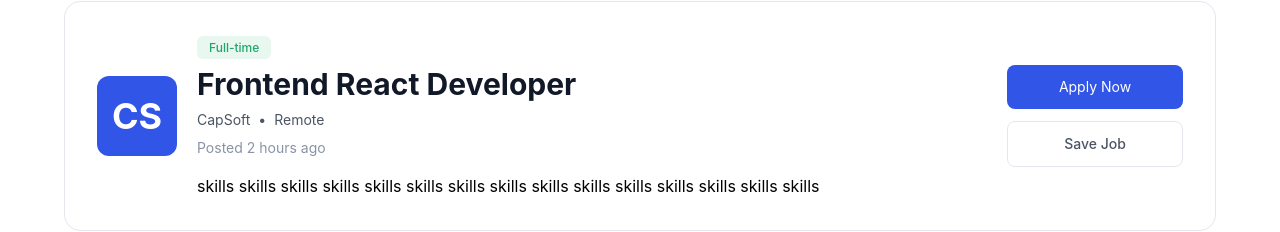
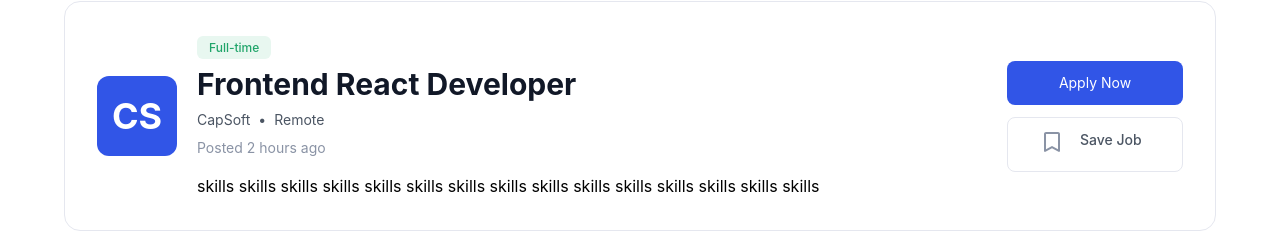
Before and after one commit to ElheHabibi/job-scope, a React (Vite) app: page /Home/jobs/job-content in a window 1280 px wide. Shown: the part 112-344 px from the top of the page. Built offline with nearby package versions, Linux system fonts and the light colour scheme.

Commit message:
fix: make save button reusable

```diff
--- a/src/components/jobDetails/JobHeader.tsx
+++ b/src/components/jobDetails/JobHeader.tsx
@@ -1,4 +1,6 @@
-const JobHeader = () => {
+import SaveButton from "../saveButton/SaveButton";
+
+function JobHeader() {
   return (
     <section className="rounded-2xl border border-border p-6 sm:p-8">
       <div className="flex flex-col gap-6 md:flex-row md:items-center md:justify-between">
@@ -22,12 +24,13 @@ const JobHeader = () => {
               <span>Remote</span>
             </div>
 
-            <p className="mt-2 text-sm text-muted">
-              Posted 2 hours ago
-            </p>
+            <p className="mt-2 text-sm text-muted">Posted 2 hours ago</p>
 
             <div className="mt-4 flex flex-wrap gap-2">
-              <span>skills  skills skills skills skills skills skills skills skills skills skills skills skills skills skills</span>
+              <span>
+                skills skills skills skills skills skills skills skills skills
+                skills skills skills skills skills skills
+              </span>
             </div>
           </div>
         </div>
@@ -41,15 +44,18 @@ const JobHeader = () => {
           </button>
 
           <button
-            type="button"
-            className="rounded-lg border border-border px-5 py-3 text-sm font-medium text-secondary transition-colors hover:text-primary"
+            className="flex gap-4 rounded-lg border border-border px-5 py-3 text-sm font-medium text-secondary transition-colors hover:text-primary"
           >
-            Save Job
+
+                <div className="ml-3">
+                  <SaveButton />
+                </div>
+                <span>Save Job</span>
           </button>
         </div>
       </div>
     </section>
   );
-};
+}
 
 export default JobHeader;
--- a/src/components/jobListItem/JobListItem.tsx
+++ b/src/components/jobListItem/JobListItem.tsx
@@ -1,8 +1,7 @@
-import { useState } from "react";
 import { Link } from "react-router-dom";
+import SaveButton from "../saveButton/SaveButton";
 
 function JobListItem() {
-  const [isSaveActive, setIsSaveActive] = useState(false);
   return (
 <li className="nth-[n+6]:hidden">
       <Link to="/Home/jobs/job-content"
@@ -21,37 +20,7 @@ function JobListItem() {
         </div>
 
         <div className="flex items-center flex-col gap-2 shrink-0">
-          <button
-            onClick={(e) => {
-              e.preventDefault();
-              e.stopPropagation();
-              setIsSaveActive(!isSaveActive);
-            }}
-            className="cursor-pointer"
-          >
-            {isSaveActive ? (
-              <svg
-                xmlns="http://www.w3.org/2000/svg"
-                width="24"
-                height="24"
-                fill="#3155e7"
-                viewBox="0 0 24 24"
-              >
-                <path d="M18 2H6c-1.1 0-2 .9-2 2v17c0 .36.19.69.5.87s.69.18 1 0l6.5-3.72 6.5 3.72c.15.09.33.13.5.13s.35-.04.5-.13c.31-.18.5-.51.5-.87V4c0-1.1-.9-2-2-2"></path>
-              </svg>
-            ) : (
-              <svg
-                xmlns="http://www.w3.org/2000/svg"
-                width="24"
-                height="24"
-                fill="#8a93a5"
-                viewBox="0 0 24 24"
-              >
-                <path d="M18 2H6c-1.1 0-2 .9-2 2v17c0 .36.19.69.5.87s.69.18 1 0l6.5-3.72 6.5 3.72c.15.09.32.13.5.13s.35-.04.5-.13c.31-.18.5-.51.5-.87V4c0-1.1-.9-2-2-2m0 8v9.28l-5.5-3.14a.98.98 0 0 0-.99 0l-5.5 3.14V4h12v6Z"></path>
-              </svg>
-            )}
-          </button>
-
+          <SaveButton />
           <time className="text-xs font-medium">2d</time>
         </div>
       </Link>
--- /dev/null
+++ b/src/components/saveButton/SaveButton.tsx
@@ -0,0 +1,33 @@
+import { useState } from "react";
+
+function SaveButton() {
+  const [isSaveActive, setIsSaveActive] = useState(false);
+
+  return (
+    <div>
+      <button
+        onClick={(e) => {
+          e.preventDefault();
+          setIsSaveActive((prev) => !prev);
+        }}
+        className="cursor-pointer"
+      >
+        <svg
+          xmlns="http://www.w3.org/2000/svg"
+          width="24"
+          height="24"
+          viewBox="0 0 24 24"
+          fill={isSaveActive ? "#3155e7" : "#8a93a5"}
+        >
+          {isSaveActive ? (
+            <path d="M18 2H6c-1.1 0-2 .9-2 2v17c0 .36.19.69.5.87s.69.18 1 0l6.5-3.72 6.5 3.72c.15.09.33.13.5.13s.35-.04.5-.13c.31-.18.5-.51.5-.87V4c0-1.1-.9-2-2-2Z" />
+          ) : (
+            <path d="M18 2H6c-1.1 0-2 .9-2 2v17c0 .36.19.69.5.87s.69.18 1 0l6.5-3.72 6.5 3.72c.15.09.32.13.5.13s.35-.04.5-.13c.31-.18.5-.51.5-.87V4c0-1.1-.9-2-2-2m0 8v9.28l-5.5-3.14a.98.98 0 0 0-.99 0l-5.5 3.14V4h12v6Z" />
+          )}
+        </svg>
+      </button>
+    </div>
+  );
+}
+
+export default SaveButton;
```
